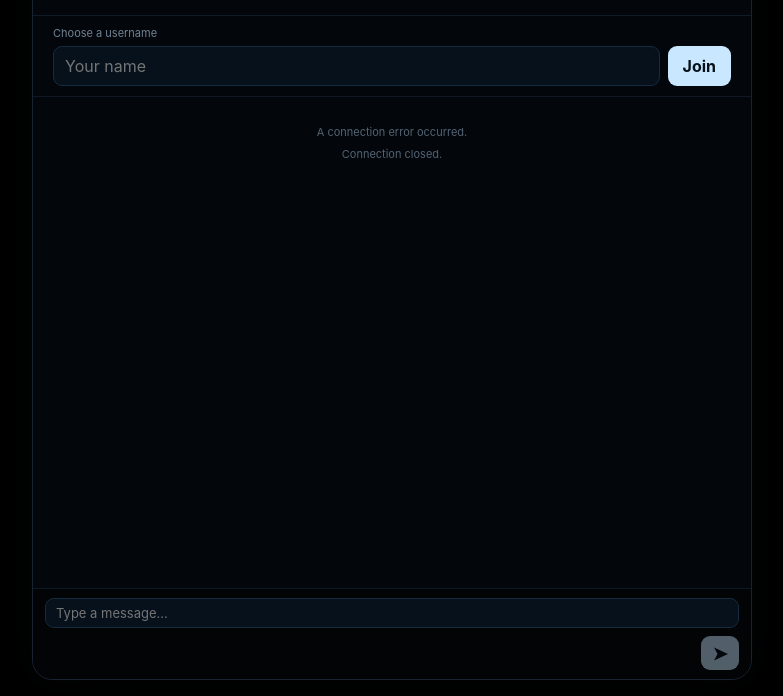
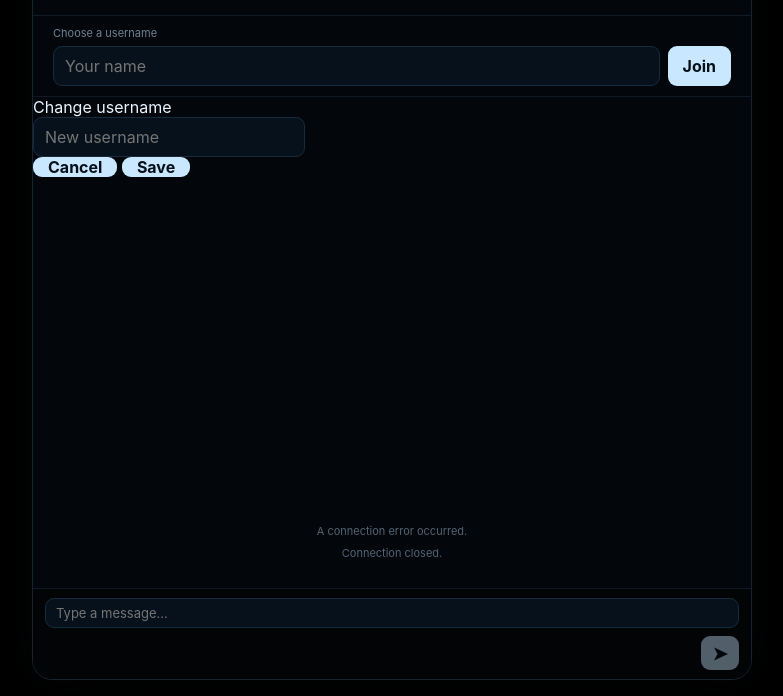
Before and after one commit to kbggbs-binfe/NightChat, a website: page public/index.html in a window 1280 px wide. Shown: the part 104-800 px from the top of the page, without its empty margins (248-1031 px from the left). Drawn offline with Linux system fonts and the light colour scheme.

Commit message:
App update ault

```diff
--- a/public/index.html
+++ b/public/index.html
@@ -47,6 +47,38 @@
       </div>
     </section>
 
+    <!-- Change username panel -->
+    <section class="name-change-panel" id="nameChangePanel">
+      <div class="name-change-title">
+        Change username
+      </div>
+
+      <input
+        id="newNameInput"
+        maxlength="24"
+        placeholder="New username"
+        autocomplete="off"
+      >
+
+      <div class="name-change-buttons">
+        <button
+          id="cancelNameButton"
+          type="button"
+          class="name-cancel-button"
+        >
+          Cancel
+        </button>
+
+        <button
+          id="saveNameButton"
+          type="button"
+          class="name-save-button"
+        >
+          Save
+        </button>
+      </div>
+    </section>
+
     <section
       class="chat-window"
       id="chat-window"
```
